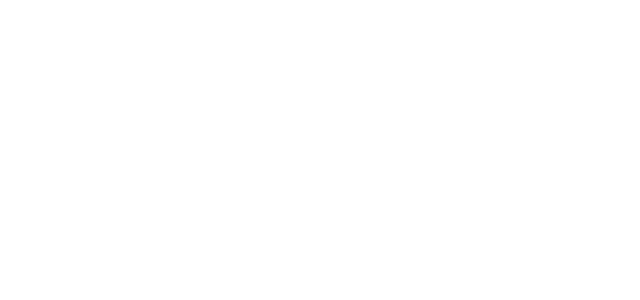
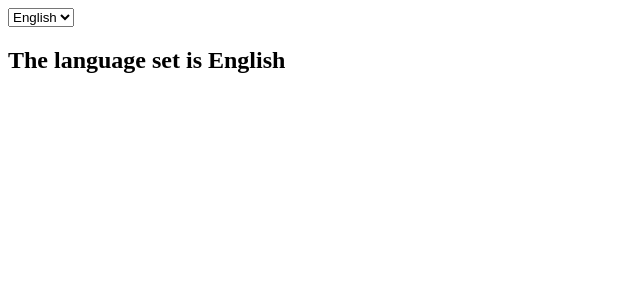
Before and after one commit to Alessandro-Ambra-dev/esercizi-React, a React (Create React App) app in the folder my-app/: page / in a window 1280 px wide. Shown: the top 300 px of the page, without its empty margins (0-640 px from the left). Built offline with nearby package versions, Linux system fonts and the light colour scheme.

Commit message:
feature: added es-41 of react

```diff
--- a/my-app/src/App.jsx
+++ b/my-app/src/App.jsx
@@ -1,5 +1,23 @@
-import React from "react";
+import React, { useState } from "react";
+import { LanguageContext } from "./LanguageContext";
+import { DisplayLanguage } from "./DisplayLanguage";
+export function App() {
 
-export function App() {
-  return <div></div>;
+  const [language, setLanguage] = useState('en')
+
+  function handleChangeLanguage(event){
+    setLanguage(event.target.value)
+  }
+
+  return (
+    <div>
+      <select value={language} onChange={handleChangeLanguage}>
+        <option value="en">English</option>
+        <option value="it">Italian</option>
+      </select>
+      <LanguageContext.Provider value={language}>
+        <DisplayLanguage/>
+      </LanguageContext.Provider>
+    </div>
+  );
 }
--- /dev/null
+++ b/my-app/src/DisplayLanguage.jsx
@@ -0,0 +1,16 @@
+import { useContext } from "react";
+import { LanguageContext } from "./LanguageContext";
+
+let string = {
+  en: {
+    set: "The language set is English",
+  },
+  it: {
+    set: "La lingua scelta è Italiano",
+  },
+};
+
+export function DisplayLanguage() {
+  const language = useContext(LanguageContext);
+  return <h2>{string[language].set}</h2>;
+}
--- /dev/null
+++ b/my-app/src/LanguageContext.jsx
@@ -0,0 +1,3 @@
+import { createContext } from "react";
+
+export const LanguageContext = createContext("en");
```
Also changed, not shown: my-app/src/consegna.md (+1 -0 lines).
